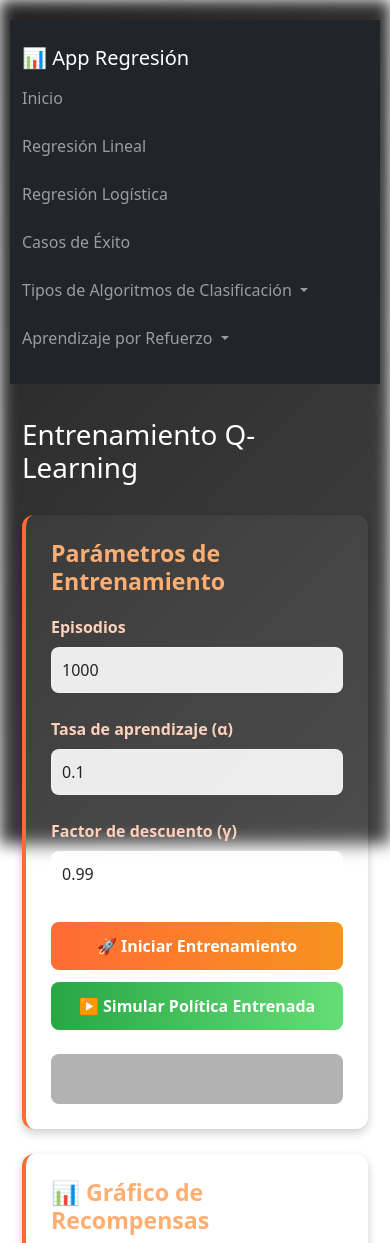
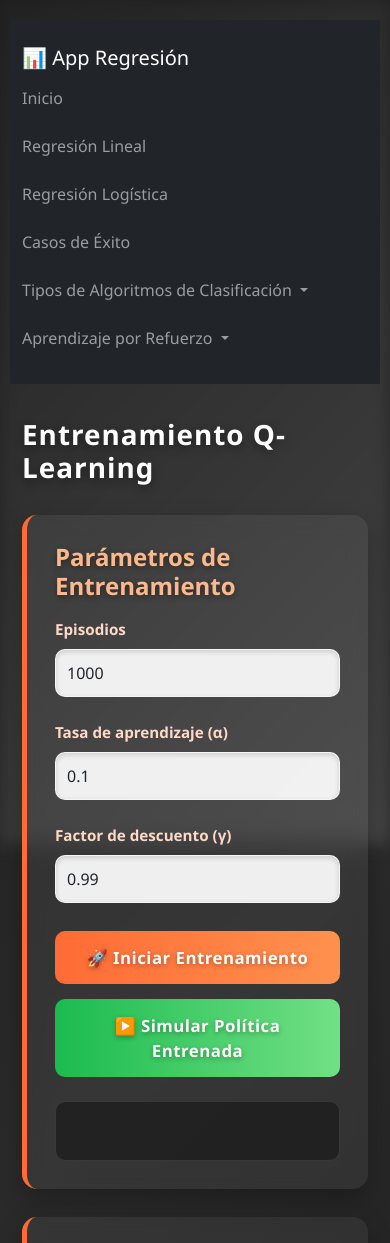
Before and after one commit to catabernal2003-png/Repositorio-Activades, a Flask app: page /reinforcement/caso in a window 390 px wide. Shown: the top 1243 px of the page. Run offline with Flask 3, Linux system fonts and the light colour scheme.

Commit message:
Se agrega estilo

```diff
--- a/templates/rl_caso_practico.html
+++ b/templates/rl_caso_practico.html
@@ -5,102 +5,130 @@
 {% block content %}
 
 <style>
-/* ====== Estilos Mejorados ====== */
+/* ========== ESTILO GENERAL PREMIUM ========== */
+body {
+    background: linear-gradient(135deg, #1e1e1e 0%, #2a2a2a 50%, #1c1c1c 100%);
+    font-family: 'Segoe UI', sans-serif;
+}
+
+/* ---------- Caja principal con efecto cristal ---------- */
 .section-box {
-    background: rgba(255,255,255,0.05);
-    padding: 25px;
-    border-radius: 12px;
-    margin-bottom: 25px;
-    border-left: 4px solid #ff6b35;
-    backdrop-filter: blur(4px);
-    box-shadow: 0 4px 10px rgba(0,0,0,0.2);
+    background: rgba(255,255,255,0.06);
+    padding: 28px;
+    border-radius: 15px;
+    margin-bottom: 28px;
+    border-left: 5px solid #ff6b35;
+    backdrop-filter: blur(10px);
+    box-shadow: 0 10px 25px rgba(0,0,0,0.25);
+    transition: transform 0.3s ease, box-shadow 0.3s ease;
+}
+
+.section-box:hover {
+    transform: translateY(-4px);
+    box-shadow: 0 12px 30px rgba(0,0,0,0.35);
 }
 
 .section-box h3 {
-    color: #ffae72;
+    color: #ffb88c;
+    font-size: 1.5rem;
     font-weight: bold;
-    margin-bottom: 20px;
+    margin-bottom: 18px;
+    text-shadow: 0 2px 6px rgba(0,0,0,0.4);
 }
 
+/* ---------- Etiquetas e inputs ---------- */
 .section-box label {
-    color: #ffd1bb;
+    color: #ffd9c7;
     font-weight: bold;
     margin-bottom: 8px;
     display: block;
+    font-size: 0.95rem;
 }
 
 .section-box input {
-    background: rgba(255,255,255,0.9);
-    border-radius: 8px;
-    border: 1px solid rgba(255,255,255,0.3);
-    padding: 10px;
+    background: rgba(255,255,255,0.92);
+    border-radius: 10px;
+    border: 1px solid rgba(255,255,255,0.4);
+    padding: 11px;
+    box-shadow: inset 0 2px 5px rgba(0,0,0,0.15);
+    transition: all 0.25s ease;
 }
 
 .section-box input:focus {
-    background: rgba(255,255,255,0.95);
-    box-shadow: 0 0 8px rgba(255,107,53,0.5);
+    background: #ffffff;
+    box-shadow: 0 0 10px rgba(255,107,53,0.65);
+    transform: scale(1.02);
 }
 
+/* ---------- Botones mejorados ---------- */
 .btn-container {
     display: flex;
     flex-direction: column;
-    gap: 12px;
-    margin-top: 25px;
+    gap: 15px;
+    margin-top: 28px;
 }
 
 #trainBtn, #simulateBtn {
     width: 100%;
-    padding: 12px;
+    padding: 14px;
     font-weight: bold;
-    border-radius: 8px;
+    border-radius: 10px;
     border: none;
-    transition: all 0.3s ease;
+    font-size: 1.05rem;
+    transition: all 0.28s ease;
+    letter-spacing: 0.5px;
 }
 
 #trainBtn {
-    background: linear-gradient(90deg, #ff6b35, #f7931e);
+    background: linear-gradient(90deg, #ff6b35, #ff914d);
     color: white;
+    text-shadow: 0 2px 5px rgba(0,0,0,0.3);
 }
 
 #simulateBtn {
-    background: linear-gradient(90deg, #28a745, #66dd77);
+    background: linear-gradient(90deg, #1bbb4f, #72e085);
     color: white;
+    text-shadow: 0 2px 5px rgba(0,0,0,0.3);
 }
 
 #trainBtn:hover, #simulateBtn:hover {
-    transform: scale(1.04);
-    box-shadow: 0 6px 20px rgba(0,0,0,0.3);
+    transform: scale(1.06);
+    box-shadow: 0 8px 25px rgba(0,0,0,0.4);
 }
 
+/* ---------- Estado de proceso ---------- */
 #status {
-    font-size: 1.1rem;
-    color: #ffe5d4;
+    font-size: 1.2rem;
+    color: #ffe9dd;
     font-weight: bold;
-    padding: 15px;
-    background: rgba(0,0,0,0.3);
-    border-radius: 8px;
+    padding: 18px;
+    background: rgba(0,0,0,0.35);
+    border-radius: 10px;
     text-align: center;
-    min-height: 50px;
+    min-height: 60px;
     display: flex;
     align-items: center;
     justify-content: center;
+    border: 1px solid rgba(255,255,255,0.1);
 }
 
+/* ---------- Gráficos y contenedores ---------- */
 .graph-container {
-    background: rgba(255,255,255,0.03);
-    padding: 15px;
-    border-radius: 8px;
+    background: rgba(255,255,255,0.04);
+    padding: 18px;
+    border-radius: 12px;
+    border: 1px solid rgba(255,255,255,0.1);
 }
 
 .graph-container img {
-    border-radius: 12px;
-    border: 2px solid #444;
+    border-radius: 15px;
+    border: 2px solid rgba(255,255,255,0.15);
     width: 100%;
     height: auto;
-    box-shadow: 0 4px 15px rgba(0,0,0,0.3);
+    box-shadow: 0 10px 30px rgba(0,0,0,0.35);
 }
 
-/* Asegurar altura completa para las columnas */
+/* ---------- Panel lateral con sticky ---------- */
 .left-panel, .right-panel {
     display: flex;
     flex-direction: column;
@@ -110,9 +138,17 @@
     position: sticky;
     top: 20px;
 }
+
+/* ---------- Título principal ---------- */
+h1 {
+    text-shadow: 0 3px 10px rgba(0,0,0,0.4);
+    letter-spacing: 1px;
+    font-weight: bold;
+    color: white;
+}
 </style>
 
-<h1 style="color:white; margin-bottom: 30px;">Entrenamiento Q-Learning</h1>
+<h1 style="margin-bottom: 30px;">Entrenamiento Q-Learning</h1>
 
 <!-- =============================
       DISEÑO EN 2 COLUMNAS
```
Also changed, not shown: templates/caso_practico_clasificacion.html (+61 -47 lines), 1 other file.
